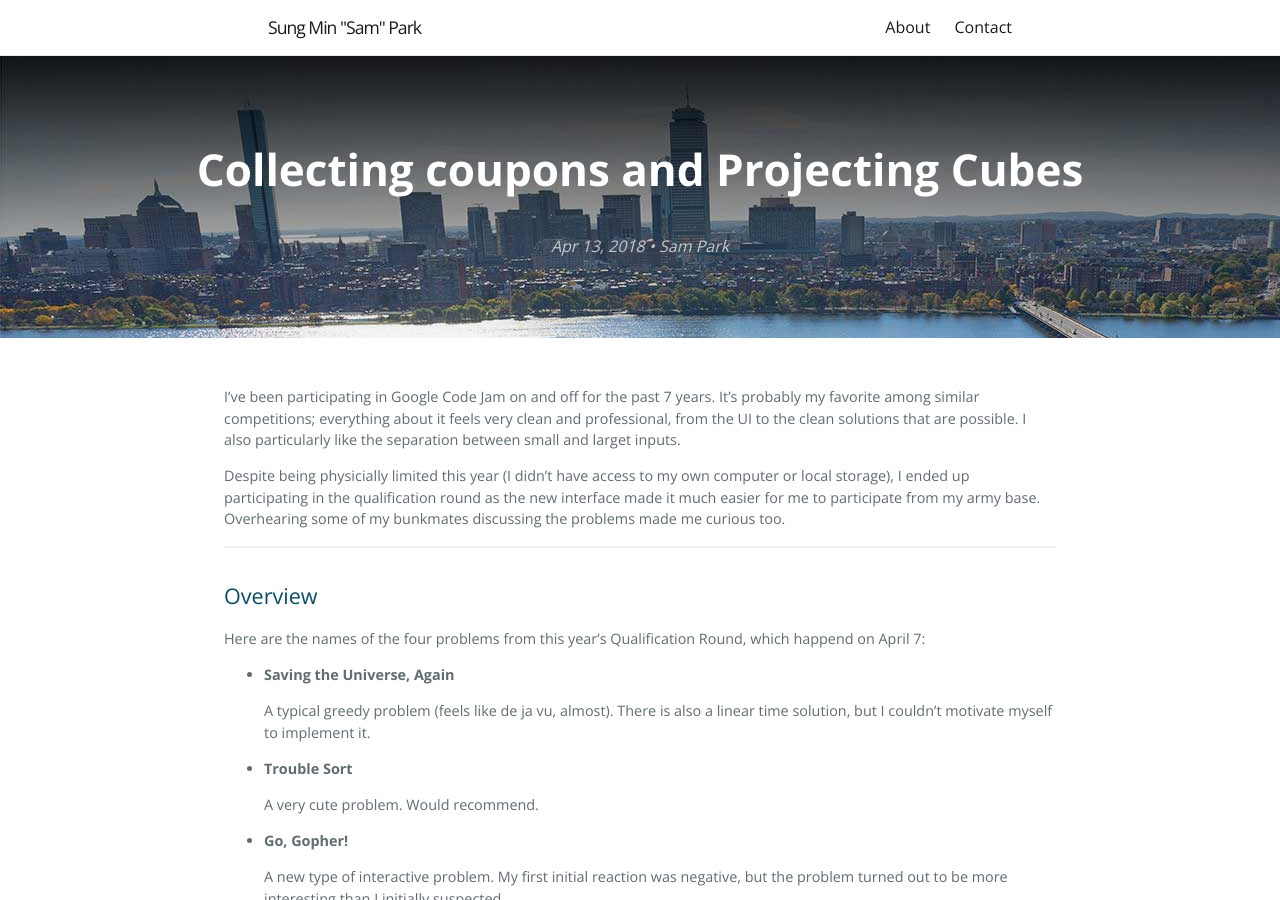
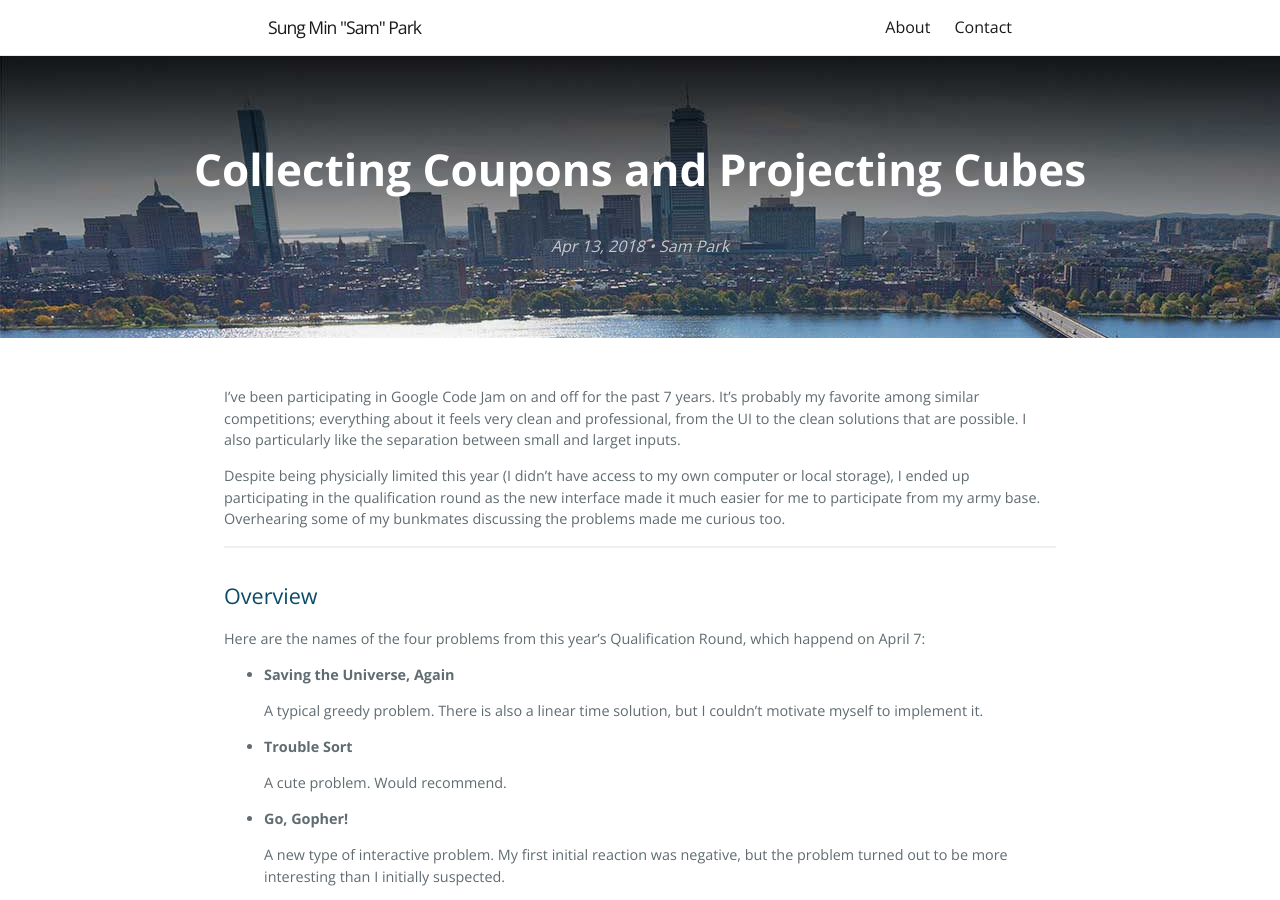
Before and after one commit to sung-max/sung-max.github.io, a Jekyll site: the page built from _posts/2018-04-13-Collecting-coupons-and-Projecting-Cubes.markdown, in a window 1280 px wide and 900 px high. Built offline with Jekyll 4.4.1, drawn with Linux system fonts in a browser that asks for light colours; formulas are drawn with MathJax 3; comment, search, counter and statistics services are not loaded.

Commit message:
Update and rename 2018-04-13-GCJ-2018-QR-Commentary.markdown to 2018-04-13-Collecting-coupons-and-Projecting-Cubes.markdown

```diff
--- a/_posts/2018-04-13-GCJ-2018-QR-Commentary.markdown
+++ b/_posts/2018-04-13-Collecting-coupons-and-Projecting-Cubes.markdown
@@ -1,6 +1,6 @@
 ---
 layout: post
-title:  "Collecting coupons and Projecting Cubes"
+title:  "Collecting Coupons and Projecting Cubes"
 date:   2018-04-13 19:30:00 +0900
 categories: programming, math
 use_math: true
@@ -25,12 +25,12 @@ Here are the names of the four problems from this year's Qualification Round, wh
 
 * **Saving the Universe, Again**
 
-  A typical greedy problem (feels like de ja vu, almost). There is also a linear time solution, but I couldn't motivate myself
+  A typical greedy problem. There is also a linear time solution, but I couldn't motivate myself
   to implement it.
 
 * **Trouble Sort**
 
-  A very cute problem. Would recommend.
+  A cute problem. Would recommend.
 
 * **Go, Gopher!**
 
```
